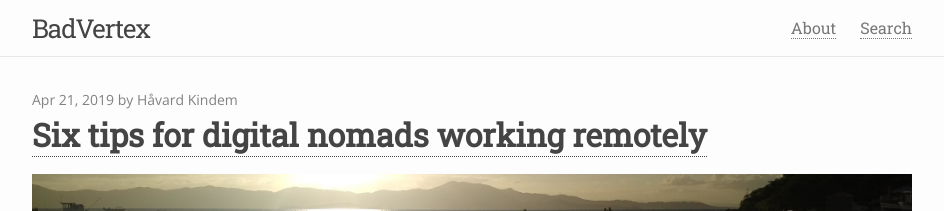
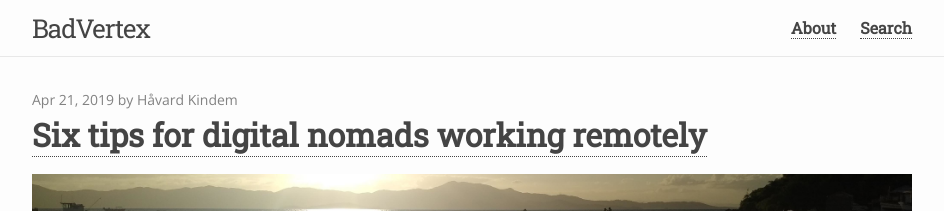
Before and after one commit to BadVertex/badvertex.github.io, a Jekyll site: the page built from index.html, in a window 1280 px wide. Shown: the top 211 px of the page, without its empty margins (168-1112 px from the left). Built offline with Jekyll 4.4.1, drawn with Linux system fonts in a browser that asks for light colours; the list of posts is cut into pages by our own code.

Commit message:
Update _layout.scss

```diff
--- a/_sass/_layout.scss
+++ b/_sass/_layout.scss
@@ -36,7 +36,8 @@
     }
 
     .page-link {
-        color: $text-color;
+        color: $header-color;
+	font-weight: bold;
         line-height: $base-line-height;
 
         // Gaps between nav items, but not on the last one
```
